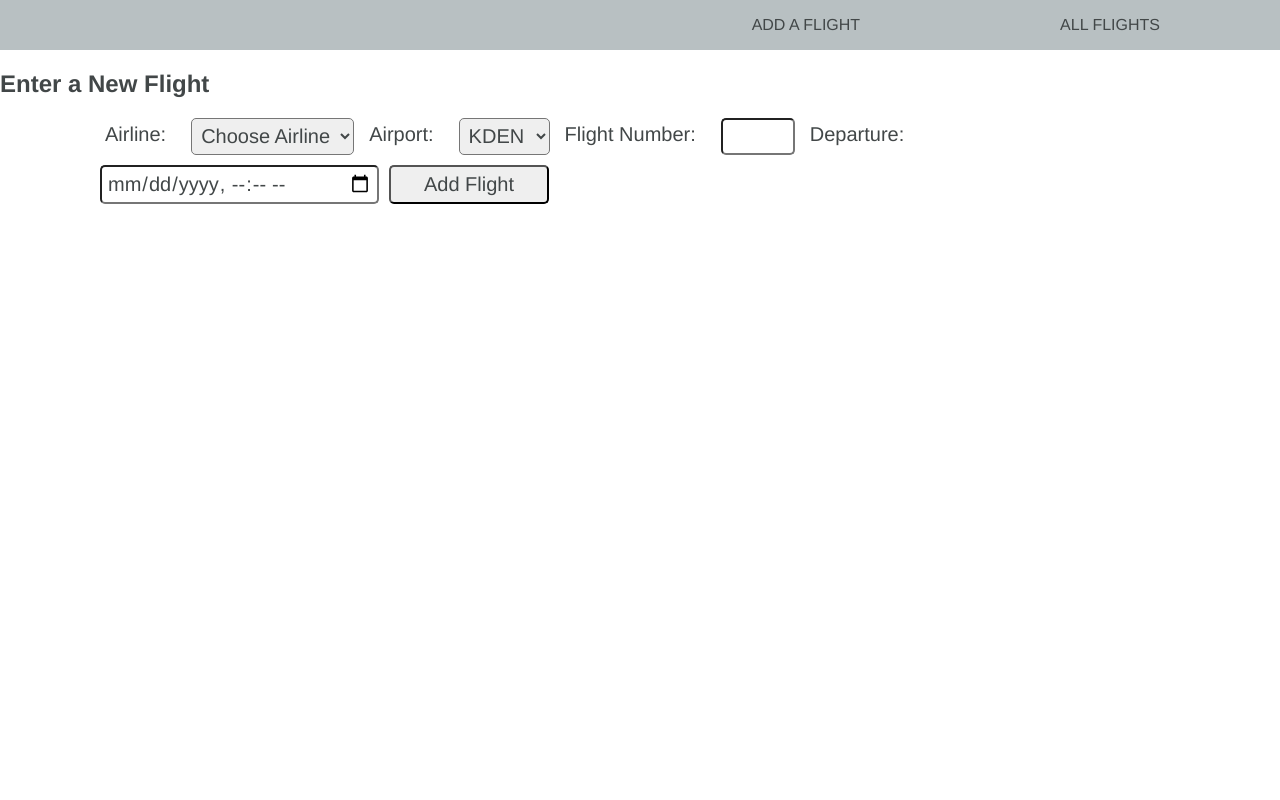
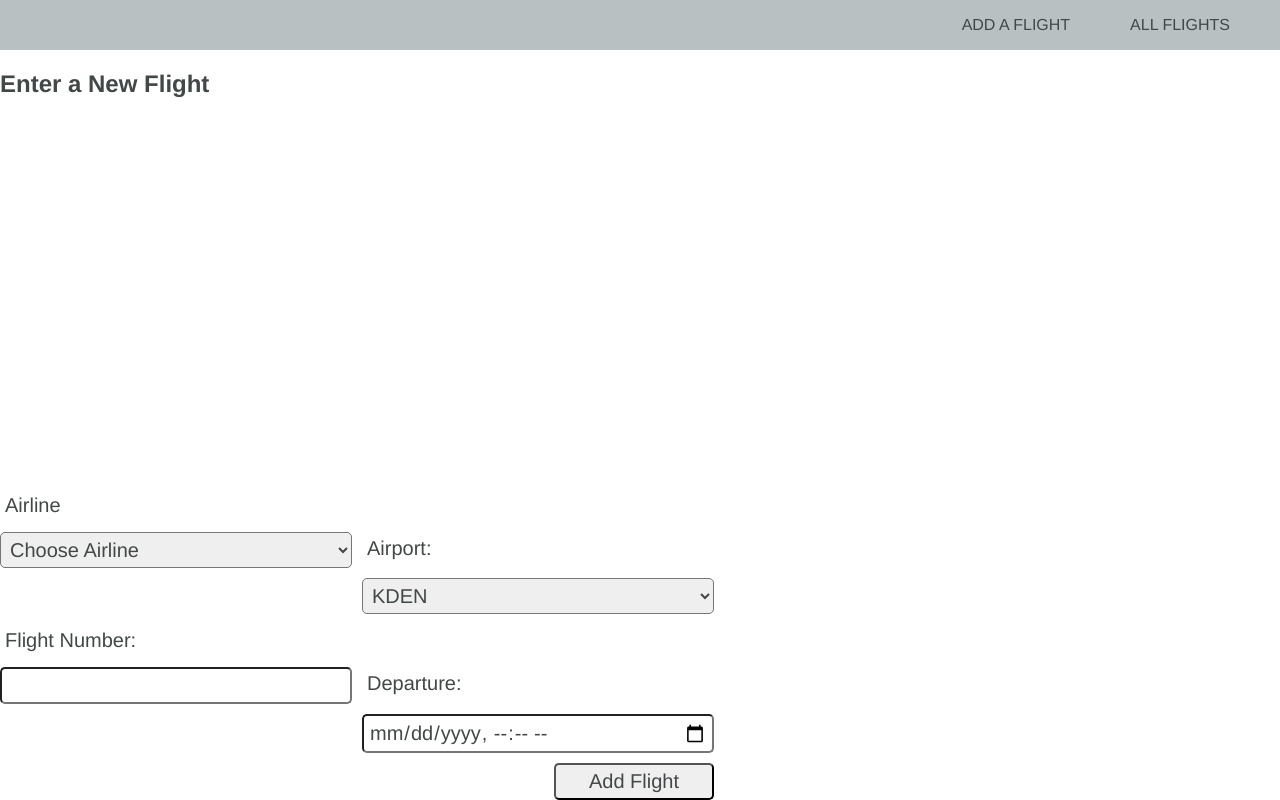
Before and after one commit to lcrosariol/Mongoose-Flights, a Node server app: page /flights/new in a window 1280 px wide. Run offline with Node 20, Linux system fonts and the light colour scheme; some libraries are stand-ins or nearby versions.

Commit message:
some css, looks bad

```diff
--- a/public/stylesheets/style.css
+++ b/public/stylesheets/style.css
@@ -27,8 +27,6 @@ nav > img {
   width: 34px;
   object-fit: contain;
   margin-right: auto;
-  margin: 50px;
-  padding: 50px;
 }
 
 body > main {
@@ -45,63 +43,66 @@ body > main h1:first-child {
   margin-bottom: 50px;
 }
 
+ul {
+  margin: 0 0 1rem;
+  padding: 0;
+  list-style: none;
+}
+
+li {
+  font-weight: bold;
+}
+
+
 nav > a {
-  margin: 50px;
+  margin: 20px;
   text-decoration: none;
-  padding: 50px;
+  padding: 10px;
   border-radius: 5px;
 }
 
 nav > a:hover:not(.active) {
-  color: rgb(220, 240, 38);
+  color: white;
   background-color: #424748;
-  margin: 50px;
-  padding: 50px;
 }
 
 nav > a.active {
-  color: rgb(245, 16, 188);
+  color: white;
   cursor: default;
-  margin: 50px;
-  padding: 50px;
 }
 
 #new-form {
-  display: flex;
-  flex-wrap: wrap;
-  margin-bottom: 700px;
-  margin-left: 100px;
-  margin-right: 100px;
+  display: grid;
   grid-gap: 10px;
   grid-template-columns: repeat(2, minmax(auto, 22rem));
 }
 
-#new-form *, #add-destination-form * {
+#new-form *,
+#add-review-form *,
+#add-performer-form * {
   font-size: 20px;
   padding: 5px;
   border-radius: 5px;
 }
 
 #new-form input[type="submit"] {
-  grid-column: auto;
+  grid-column: span 2;
   width: 10rem;
+  margin-left: auto;
 }
 
 table {
   font-size: 20px;
-  margin-bottom: 200px;
 }
 
 table thead th {
   padding: 5px;
   border-bottom: 2px solid #424748;
-
 }
 
 table td {
   padding: 10px;
   text-align: center;
-
 }
 
 #list td:nth-child(2), #list td:nth-child(3){
@@ -130,14 +131,16 @@ table td {
   font-weight: bold;
 }
 
-#add-destination-form {
+#add-review-form,
+#add-performer-form {
   display: grid;
   grid-template-columns: auto auto;
-  gap: 1rem;
+  grid-gap: 1rem;
+  margin-bottom: 2rem;
 }
 
-#add-destination-form input[type="submit"] {
-  width: 8rem;
+#add-review-form input[type="submit"],
+#add-performer-form input[type="submit"]  {
+  width: 10rem;
   grid-column: 2 / 3;
-  margin-bottom: 2rem;
 }
--- a/views/flights/new.ejs
+++ b/views/flights/new.ejs
@@ -1,9 +1,9 @@
     <%- include('../partials/header') %>
-<nav><a href="/flights/new">ADD A FLIGHT</a><a href="/flights">ALL FLIGHTS</a></nav>
+<nav><a href="/flights/new">ADD A FLIGHT</a><br><a href="/flights">ALL FLIGHTS</a></nav>
 <body>
     <h2>Enter a New Flight</h2>
 <form id="new-form" action="/flights" method="POST">
-    <label>Airline:</label><br>
+    <label>Airline</label><br>
         <select name="airline">
             <option selected>Choose Airline</option>
             <option value="American">American</option>
--- a/views/flights/show.ejs
+++ b/views/flights/show.ejs
@@ -1,6 +1,6 @@
 <%- include('../partials/header') %>
     <nav>
-    <a href="/flights/new" <%- title === 'Add Flight' ? 'class="active"' : '' %>>ADD FLIGHT</a>
+    <a href="/flights/new" <%- title === 'Add Flight' ? 'class="active"' : '' %>>ADD FLIGHT</a><br>
     <a href="/flights" <%- title === 'All Flights' ? 'class="active"' : '' %>>ALL FLIGHTS</a>
     </nav>
 
--- a/views/index.ejs
+++ b/views/index.ejs
@@ -7,9 +7,8 @@
   <body>
     <h1><%= title %></h1>
     <div>
-      <a href="/flights"<%- title === 'Add Flight' ? 'class="active"' : '' %>>ALL FLIGHTS</a>
-      <a href="/flights/new"<%- title === 'Add Flight' ? 'class="active"' : '' %>>ADD A FLIGHT</a>
-      <a href="/flights/tickets/new"<%- title === 'Add Ticket' ? 'class="active"' : '' %>>PURCHASE A TICKET</a>
+      <a href="/flights"<%- title === 'Add Flight' ? 'class="active"' : '' %>>ALL FLIGHTS</a><br>
+      <a href="/flights/new"<%- title === 'Add Flight' ? 'class="active"' : '' %>>ADD A FLIGHT</a><br>
     </div>
   </body>
 </html>
```
Also changed, not shown: views/tickets/new.ejs (+6 -2 lines).
